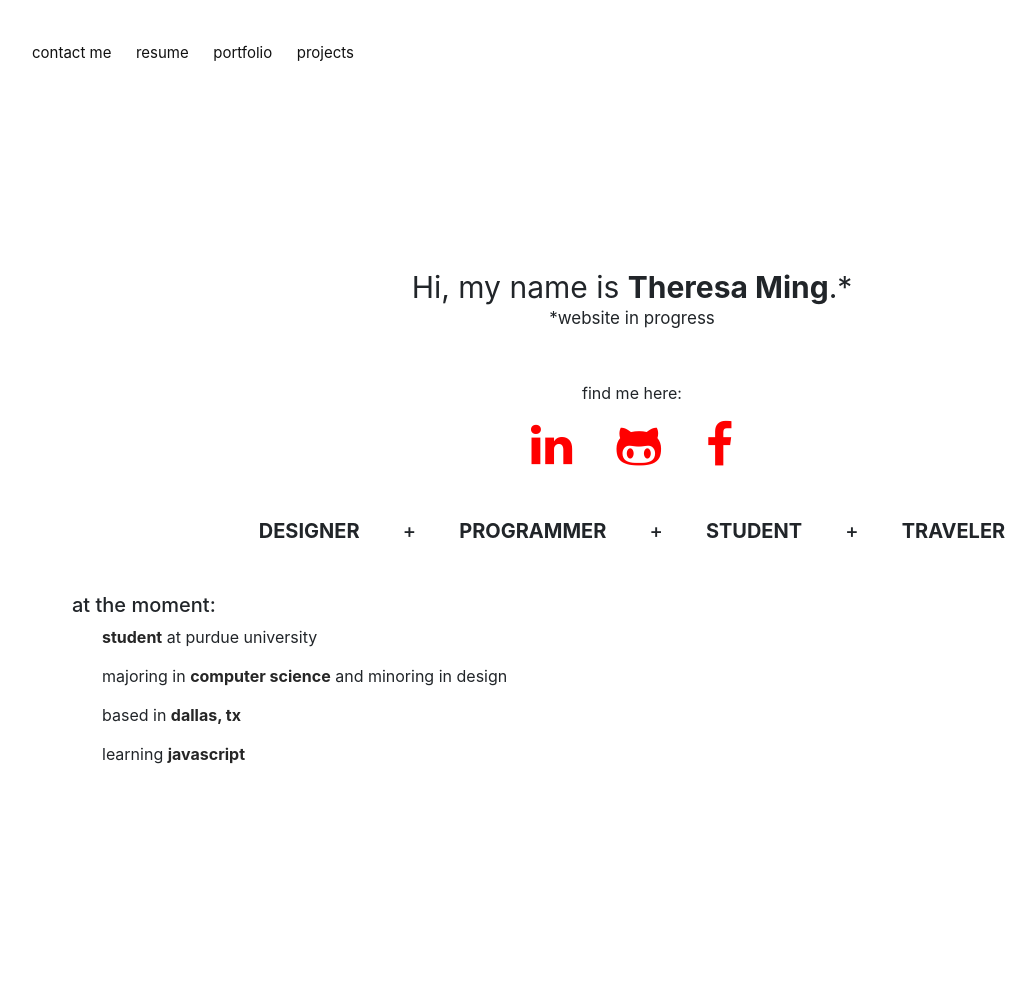
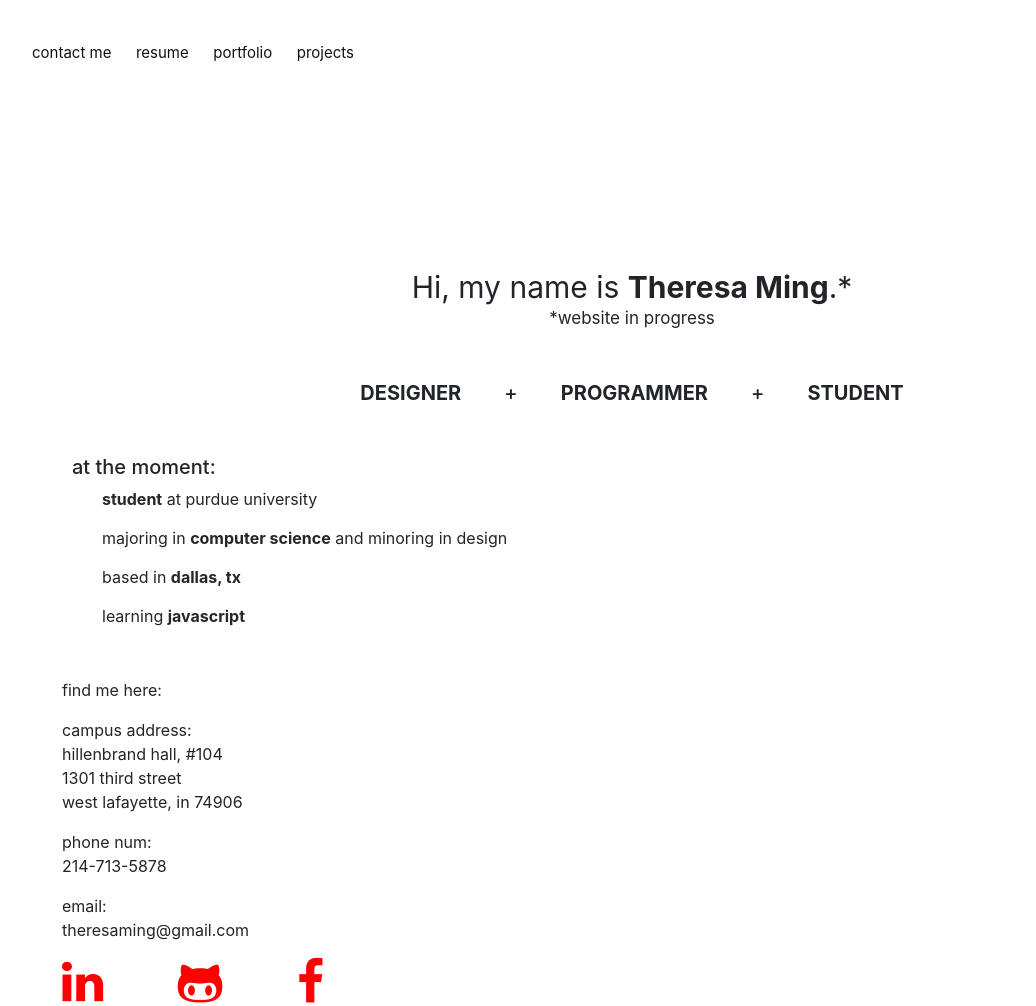
Before and after one commit to theresaming/theresaming.github.io, a plain HTML site: page index.html in a window 1280 px wide. Shown: the whole page, without its empty margins (8-1044 px from the left). Before the commit the page ends 800 px from the top, so only its background shows below. Drawn offline with nearby package versions, Linux system fonts and the light colour scheme.

Commit message:
Fifth Commit

```diff
--- a/index.html
+++ b/index.html
@@ -26,8 +26,38 @@
     <p>*website in progress</p>
   </div>
 
-  <div id= "contactme">
+  <div id= "aboutme">
+    <h1>
+      <b>DESIGNER</b> + <b>PROGRAMMER</b> + <b>STUDENT</b>
+    </h1>
+    <div id="rightnow">
+    <h2>
+      at the moment:
+    </h2>
+    <ul>
+      <li><b>student</b> at purdue university</li>
+      <li>majoring in <b>computer science</b> and minoring in design</li>
+      <li>based in <b>dallas, tx</b></li>
+      <li>learning <b>javascript</b></li>
+    </ul>
+    </div>
+  </div>
+
+  <div id= "iconcontact">
     <p>find me here:</p>
+    <p>campus address: <br>
+    hillenbrand hall, #104<br>
+    1301 third street<br>
+    west lafayette, in 74906
+    </p>
+
+    <p>phone num: <br>
+    214-713-5878
+    </p>
+
+    <p> email: <br>
+      theresaming@gmail.com
+    </p>
     <a href="https://www.linkedin.com/in/theresa-ming-9a4268a8">
       <i class="fa fa-linkedin fa-3x"></i>
     </a>
@@ -41,24 +71,6 @@
     </a>
   </div>
 
-  <div id= "aboutme">
-    <h1>
-      <b>DESIGNER</b> + <b>PROGRAMMER</b> + <b>STUDENT</b> + <b>TRAVELER</b>
-    </h1>
-    <div id="rightnow">
-    <h2>
-      at the moment:
-    </h2>
-    <ul>
-      <li><b>student</b> at purdue university</li>
-      <li>majoring in <b>computer science</b> and minoring in design</li>
-      <li>based in <b>dallas, tx</b></li>
-      <li>learning <b>javascript</b></li>
-    </ul>
-    </div>
-
-  </div>
-
 </body>
 
 </html>
--- a/style.css
+++ b/style.css
@@ -35,18 +35,25 @@ body {
     margin-top: -20px;
     font-size: 17px;
 }
-#contactme {
+#iconcontact {
     margin-top: 50px;
-    text-align: center;
+    text-align: left;
 
 }
-#contactme a {
+#iconcontact a {
     text-decoration: none;
 }
-#contactme i {
-    margin-left: 20px;
-    margin-right: 20px;
+#iconcontact i {
+    margin-left: 70px;
+    margin-right: 0px;
     color: #FF0000;
+}
+
+#iconcontact p {
+    text-align: justify;
+    margin-left: 70px;
+    margin-right:280px;
+
 }
 
 #aboutme h1 {
```
